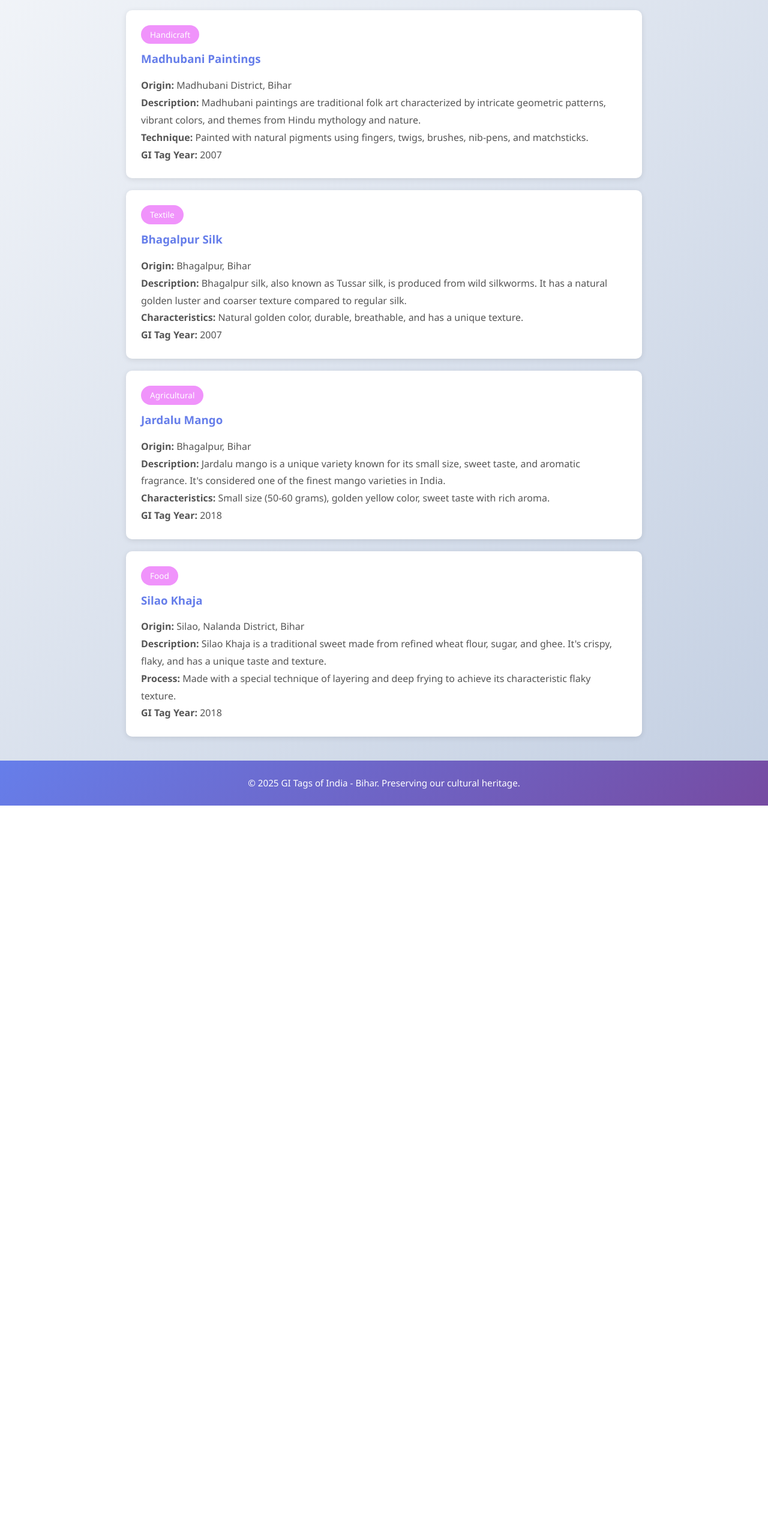
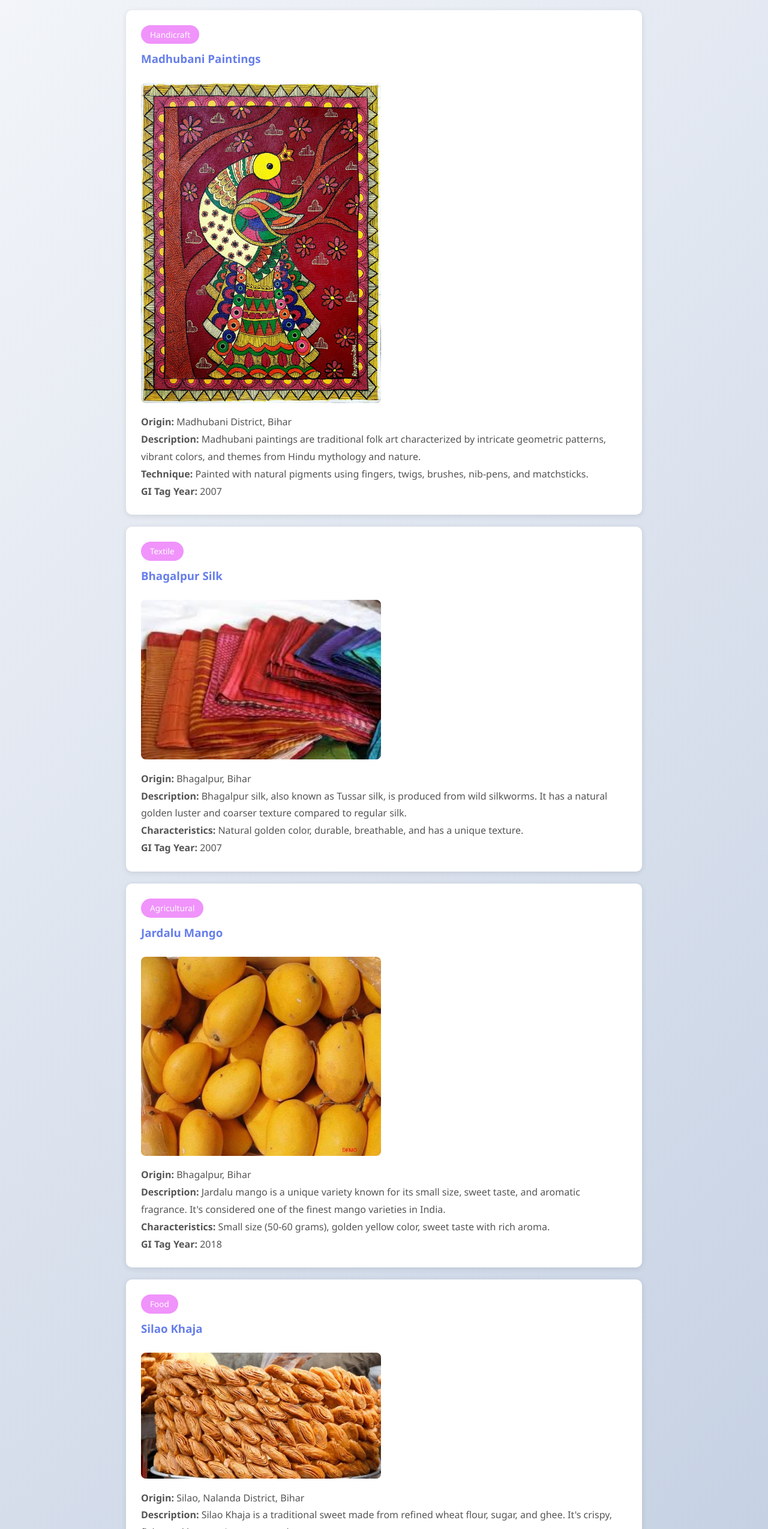
Before and after one commit to MAC0785/GI_Tag, a plain HTML site: page bihar.html in a window 1280 px wide. Shown: the part 251-2800 px from the top of the page at 60% size. Before the commit the page ends 1594 px from the top, so only its background shows below. Drawn offline with Linux system fonts and the light colour scheme.

Commit message:
Add comprehensive image mappings for remaining states
- Added Pokkali Rice image to Kerala page (pokkali_Rice.jpg)
- Updated Madhya Pradesh with all 4 GI product images (Chanderi, Maheshwar, Gond, Bagh)
- Updated Bihar with all 4 GI product images (Madhubani, Bhagalpur Silk, Jardalu Mango, Silao Khaja)
- Added new image directories for Bihar and Madhya Pradesh
- All states now have complete image coverage for their GI products
- Consistent image sizing and styling across all state pages

```diff
--- a/bihar.html
+++ b/bihar.html
@@ -27,6 +27,7 @@
         <div class="gi-item">
             <span class="category">Handicraft</span>
             <h3>Madhubani Paintings</h3>
+            <img src="images/Bihar/Madhubani-Paintings.jpg" alt="Madhubani Paintings" style="width:100%; max-width:400px; border-radius:8px; margin:10px 0;">
             <p><strong>Origin:</strong> Madhubani District, Bihar</p>
             <p><strong>Description:</strong> Madhubani paintings are traditional folk art characterized by intricate geometric patterns, vibrant colors, and themes from Hindu mythology and nature.</p>
             <p><strong>Technique:</strong> Painted with natural pigments using fingers, twigs, brushes, nib-pens, and matchsticks.</p>
@@ -35,6 +36,7 @@
         <div class="gi-item">
             <span class="category">Textile</span>
             <h3>Bhagalpur Silk</h3>
+            <img src="images/Bihar/Bhagalpur-Silk.jfif" alt="Bhagalpur Silk" style="width:100%; max-width:400px; border-radius:8px; margin:10px 0;">
             <p><strong>Origin:</strong> Bhagalpur, Bihar</p>
             <p><strong>Description:</strong> Bhagalpur silk, also known as Tussar silk, is produced from wild silkworms. It has a natural golden luster and coarser texture compared to regular silk.</p>
             <p><strong>Characteristics:</strong> Natural golden color, durable, breathable, and has a unique texture.</p>
@@ -43,6 +45,7 @@
         <div class="gi-item">
             <span class="category">Agricultural</span>
             <h3>Jardalu Mango</h3>
+            <img src="images/Bihar/jardalu-mango.jpg" alt="Jardalu Mango" style="width:100%; max-width:400px; border-radius:8px; margin:10px 0;">
             <p><strong>Origin:</strong> Bhagalpur, Bihar</p>
             <p><strong>Description:</strong> Jardalu mango is a unique variety known for its small size, sweet taste, and aromatic fragrance. It's considered one of the finest mango varieties in India.</p>
             <p><strong>Characteristics:</strong> Small size (50-60 grams), golden yellow color, sweet taste with rich aroma.</p>
@@ -51,6 +54,7 @@
         <div class="gi-item">
             <span class="category">Food</span>
             <h3>Silao Khaja</h3>
+            <img src="images/Bihar/silao-khaja.jpg" alt="Silao Khaja Sweet" style="width:100%; max-width:400px; border-radius:8px; margin:10px 0;">
             <p><strong>Origin:</strong> Silao, Nalanda District, Bihar</p>
             <p><strong>Description:</strong> Silao Khaja is a traditional sweet made from refined wheat flour, sugar, and ghee. It's crispy, flaky, and has a unique taste and texture.</p>
             <p><strong>Process:</strong> Made with a special technique of layering and deep frying to achieve its characteristic flaky texture.</p>
```
Also changed, not shown: kerala.html (+1 -0 lines), madhyapradesh.html (+4 -0 lines), images/Bihar/Bhagalpur-Silk.jfif (added), images/Bihar/Madhubani-Paintings.jpg (added), images/Bihar/jardalu-mango.jpg (added), images/Bihar/silao-khaja.jpg (added), images/kerala/pokkali_Rice.jpg (added), images/madyapradesh/Gond-Paintings.jfif (added), images/madyapradesh/MASHESHWARI.jpg (added), images/madyapradesh/bagh-prints.jfif (added), images/madyapradesh/chanderi-fabric.jfif (added).
